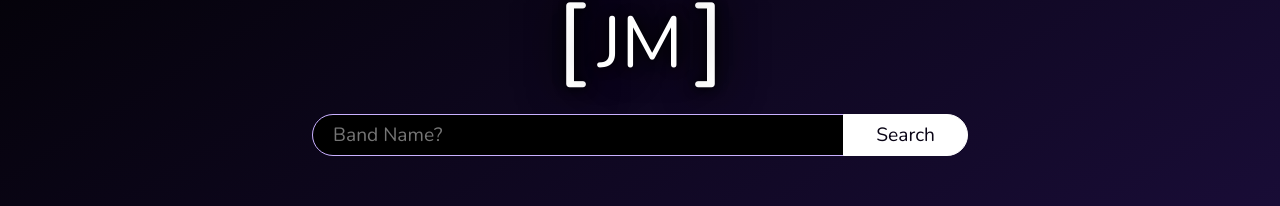
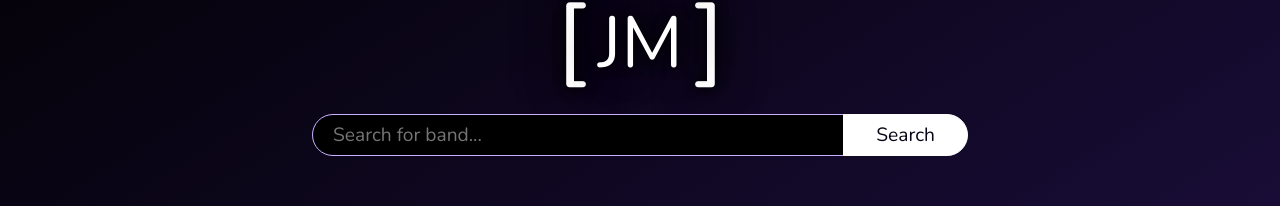
Before and after one commit to joemilbach/Streaming-Audio-Player, a React (Create React App) app: page / in a window 1280 px wide. Shown: the part 233-439 px from the top of the page. Built offline with nearby package versions, Linux system fonts and the light colour scheme; no server answers.

Commit message:
Update placeholder text

```diff
--- a/src/components/Header.js
+++ b/src/components/Header.js
@@ -28,7 +28,7 @@ const Header = props => {
       <h1><span>[</span><small>JM</small><span>]</span></h1>
       <form className="form" onSubmit={(e) => searchSubmit(e)}>
         <div className="input-group">
-          <input ref={searchInput} type="text" className="form-control" value={props.search[0].query} placeholder="Band Name?" onChange={(val) => searchValue(val)} />
+          <input ref={searchInput} type="text" className="form-control" value={props.search[0].query} placeholder="Search for band..." onChange={(val) => searchValue(val)} />
           <button className="btn" type="submit">Search</button>
         </div>
         <button className={props.reset !== "" ? "btn btn-icn icn-x" : "hidden"} type="button" onClick={searchClear}></button>
```
